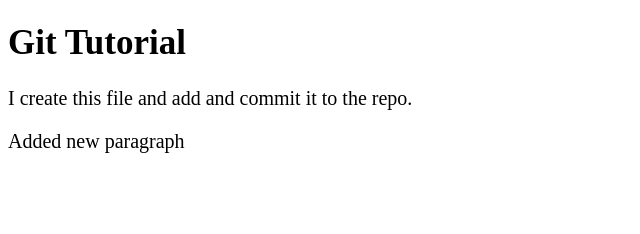
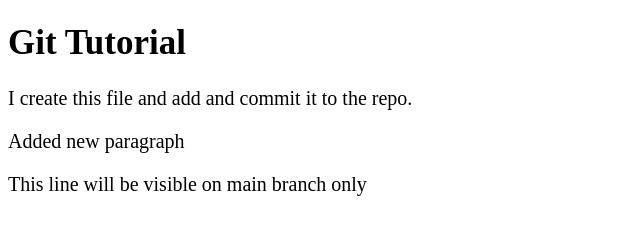
Before and after one commit to dev-yashraj52/first-repo, a plain HTML site: page index.html in a window 1280 px wide. Shown: the whole page, without its empty margins (0-640 px from the left). Drawn offline with Linux system fonts and the light colour scheme.

Commit message:
added new  p element

```diff
--- a/index.html
+++ b/index.html
@@ -12,6 +12,7 @@
     <h1>Git Tutorial</h1>
     <p>I create this file and add and commit it to the repo.</p>
     <p>Added new paragraph</p>
+    <p>This line will be visible on main branch only</p>
 </body>
 
 </html>
```
